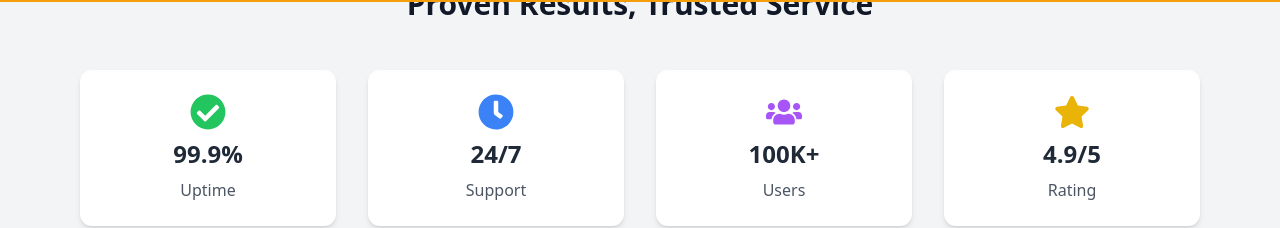
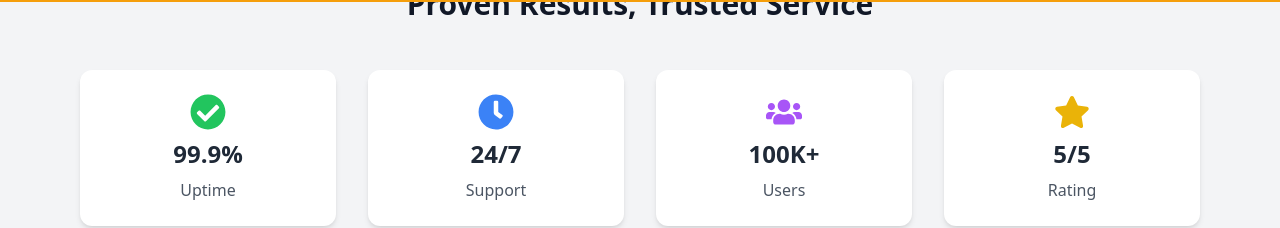
Before and after one commit to staraccept/refactored-palm-tree, a Next.js app: page / in a window 1280 px wide. Shown: the part 798-1026 px from the top of the page. Built offline with nearby package versions, Linux system fonts and the light colour scheme.

Commit message:
Update page.tsx

```diff
--- a/src/app/page.tsx
+++ b/src/app/page.tsx
@@ -1194,10 +1194,10 @@
                   <h3 className="text-2xl font-bold text-gray-800 dark:text-white">100K+</h3>
                   <p className="mt-2 text-gray-600 dark:text-gray-300">Users</p>
                 </div>
-                {/* 4.9 Rating */}
+                {/*5. Rating */}
                 <div className="flex flex-col items-center p-6 bg-white dark:bg-gray-700 rounded-xl shadow-md text-center">
                   <FaStar className="text-yellow-500 dark:text-yellow-400 text-4xl mb-2" />
-                  <h3 className="text-2xl font-bold text-gray-800 dark:text-white">4.9/5</h3>
+                  <h3 className="text-2xl font-bold text-gray-800 dark:text-white">5/5</h3>
                   <p className="mt-2 text-gray-600 dark:text-gray-300">Rating</p>
                 </div>
               </div>
```
